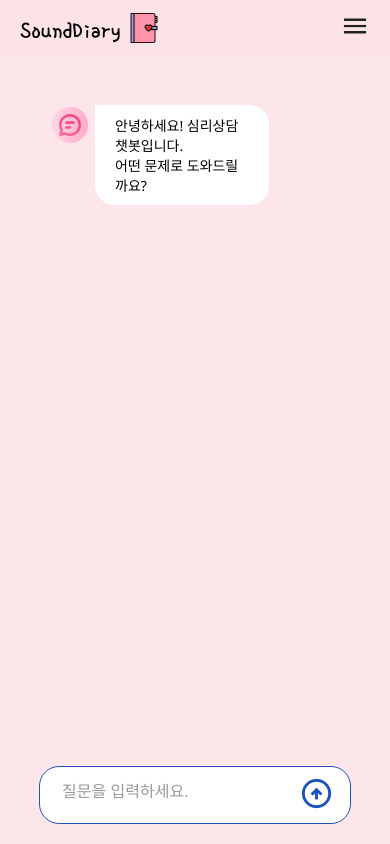
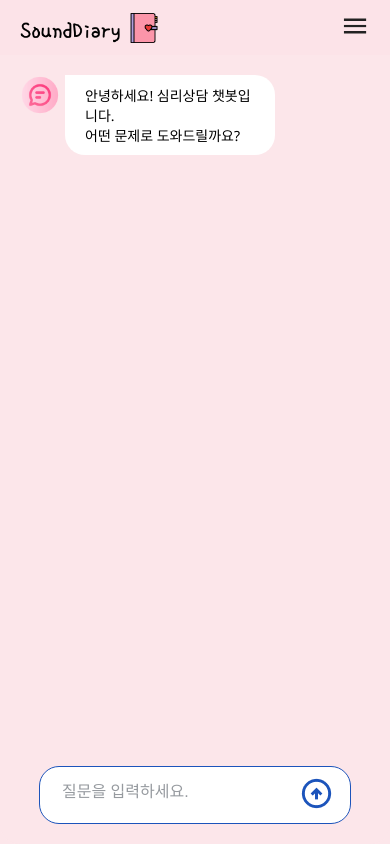
Before and after one commit to Seungkyu-Han/CapstoneDesign2, a React (Create React App) app in the folder frontend/stt_diary/: page /consulting in a window 390 px wide. Built offline with nearby package versions, Linux system fonts and the light colour scheme.

Commit message:
fix: message container padding fix

```diff
--- a/frontend/stt_diary/src/routes/Consulting.css
+++ b/frontend/stt_diary/src/routes/Consulting.css
@@ -160,6 +160,11 @@ div {
     border-radius: 0;
   }
 
+  .chat-message-container-wrapper {
+    padding: 20px;
+    padding-bottom: 50px;
+  }
+
   .exit-btn-wrapper {
     display: none;
   }
```
